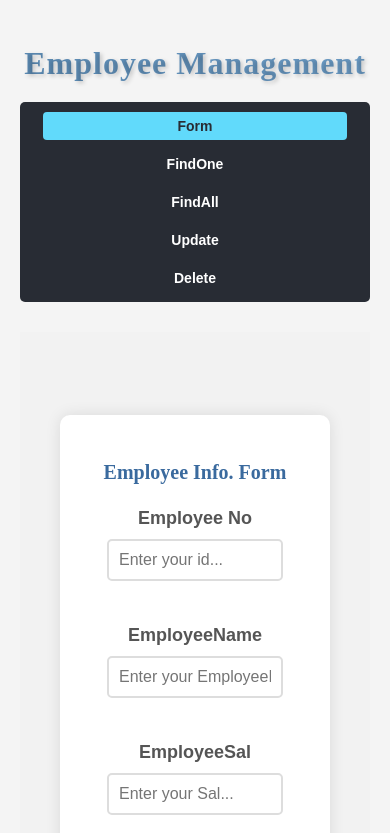
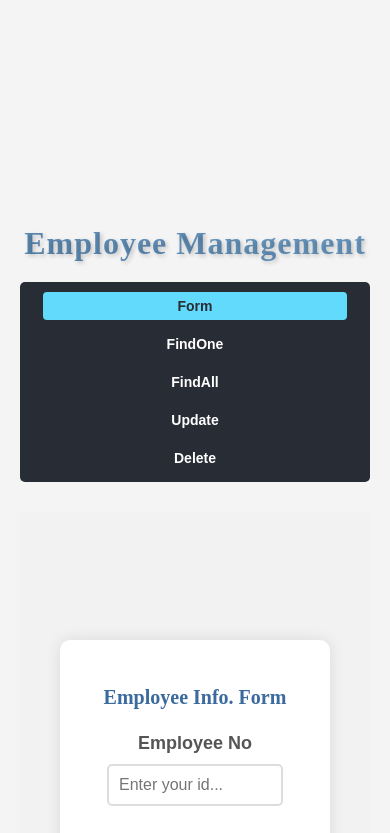
Before and after one commit to manpreet2026/MyProject, a React (Create React App) app in the folder client/: page / in a window 390 px wide. Shown: the top 833 px of the page. Built offline with nearby package versions, Linux system fonts and the light colour scheme.

Commit message:
Update App.css

```diff
--- a/client/src/style/App.css
+++ b/client/src/style/App.css
@@ -154,6 +154,6 @@ nav a:hover {
   div {
     padding: 10px;
     margin-top:10px;
-    margin-top:10px;
+    margin-top:100px;
   }
 }
```
